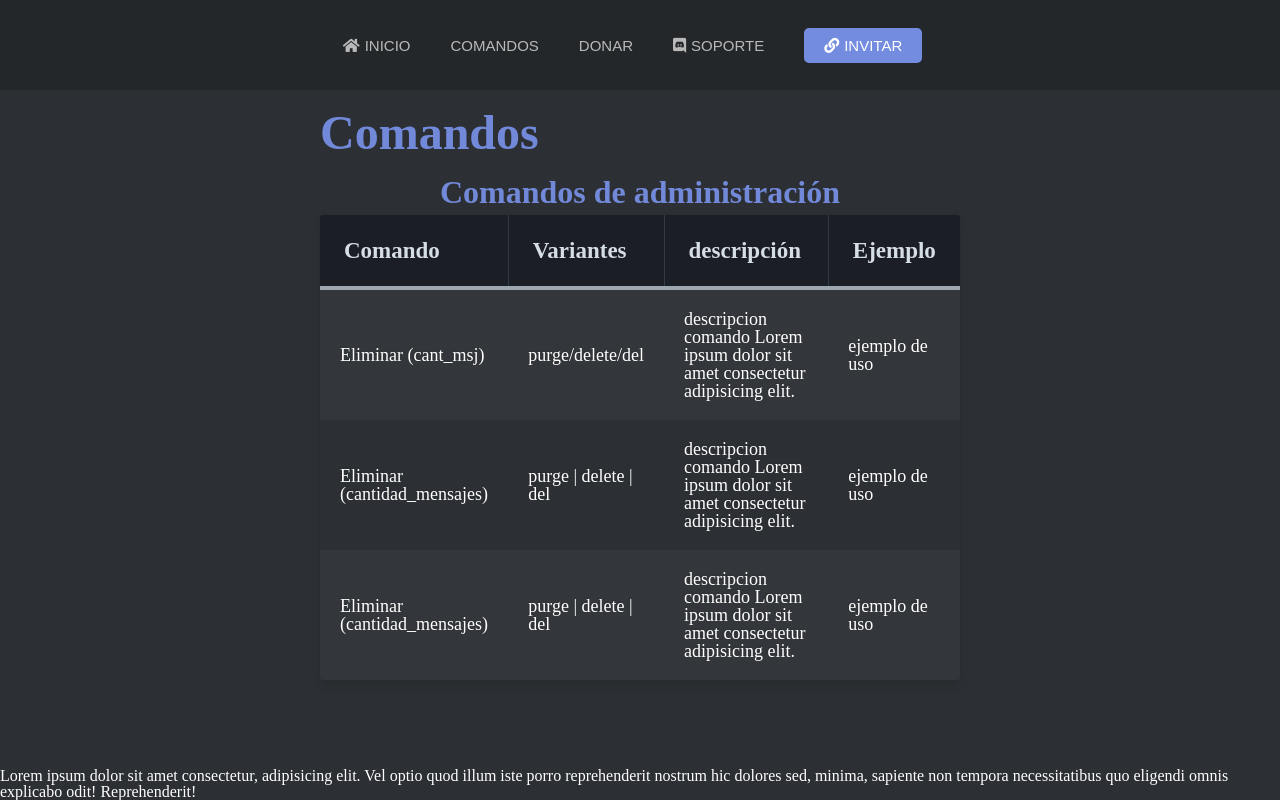
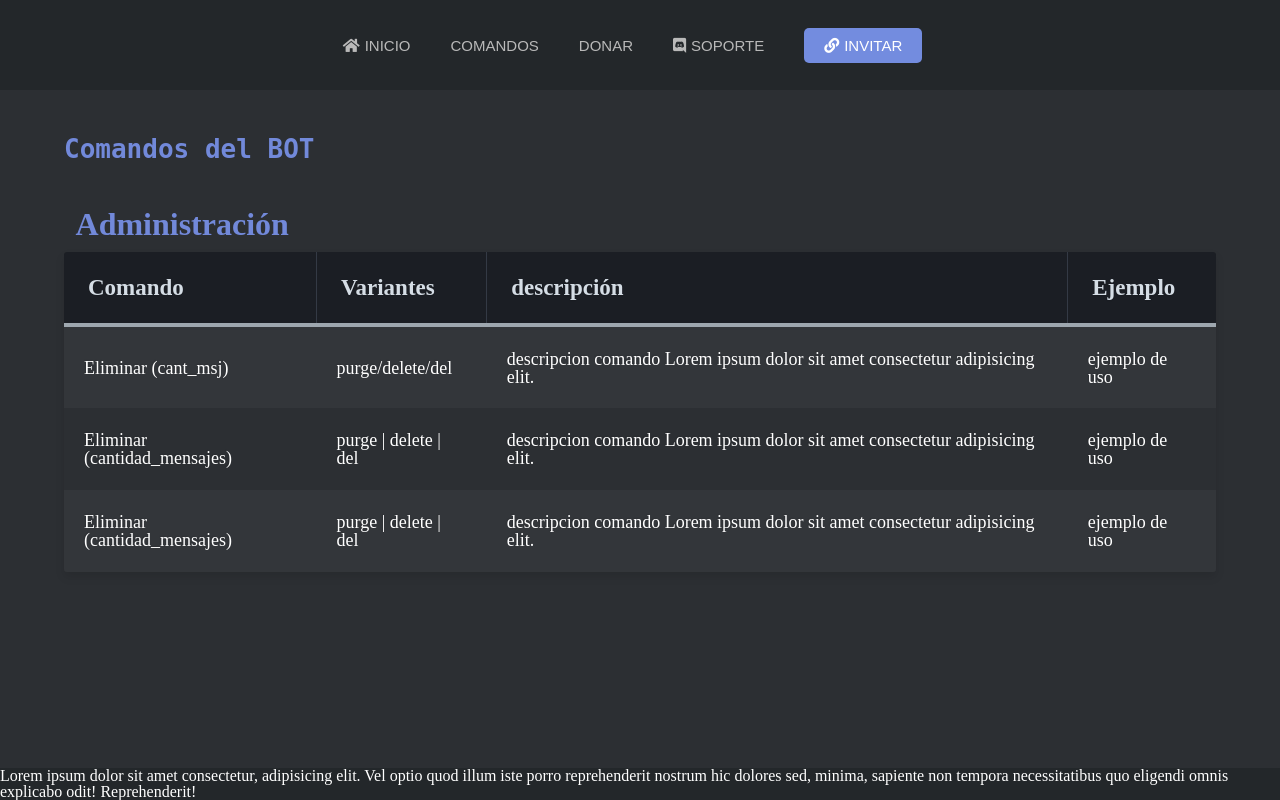
Before and after one commit to NozzOne/ruka-discord-web, a Django app: page /comandos in a window 1280 px wide. Run offline with Django 3.2, Linux system fonts and the light colour scheme; some web fonts are replaced.

Commit message:
typing demo y titulos usandolo

```diff
--- a/ruka_web/core/static/core/css/estilos.css
+++ b/ruka_web/core/static/core/css/estilos.css
@@ -14,6 +14,7 @@ header{
 }
 footer{
     flex: 0 0 auto;
+    background-color: #23272a;
 }
 .main{
     background-color: #2c2f33;
@@ -74,8 +75,9 @@ h1{
   font-size: 3rem;
   font-family: 'roboto';
   color: #7289da;
-  margin: 3%;
+  margin: 4%;
   margin-left: 0%;
+  margin-right: 0%;
   text-align: left;
 }
 h2{
@@ -85,9 +87,9 @@ h2{
   color: #7289da;
   margin: 1%;
 }
-.contenedor {
+.contenedor{
   margin: auto;
-  width: 50%;
+  width: 90%;
 }
 
 
@@ -216,3 +218,27 @@ div.table-title {
    text-align: right;
  }
 /* fin weas pa la tabla*/
+
+/*weas typing*/
+.typing-demo {
+  width: 22ch;
+  animation: typing 2s steps(22), blink .5s step-end infinite alternate;
+  white-space: nowrap;
+  overflow: hidden;
+  border-right: 3px solid;
+  font-family: monospace;
+  font-size: 2em;
+}
+
+@keyframes typing {
+  from {
+    width: 0
+  }
+}
+
+@keyframes blink {
+  50% {
+    border-color: transparent
+  }
+}
+/*fin weas typing*/
--- a/ruka_web/core/templates/core/comandos.html
+++ b/ruka_web/core/templates/core/comandos.html
@@ -2,12 +2,17 @@
 <html lang="en">
 
 <head>
-    <!-- {% load static %} -->
+    <!--{% load static %}-->
     <meta charset="UTF-8">
     <meta http-equiv="X-UA-Compatible" content="IE=edge">
     <meta name="viewport" content="width=device-width, initial-scale=1.0">
-    <!-- <link rel="stylesheet" href="{% static 'core/css/reset.css' %}">
-    <link rel="stylesheet" href="{% static 'core/css/estilos.css' %}"> -->
+    <!--<link rel="stylesheet" href="{% static 'core/css/reset.css' %}">
+    <link rel="stylesheet" href="{% static 'core/css/estilos.css' %}">
+    <link rel="stylesheet" href="{% static 'core/css/awesome/roboto.css' %}">
+    <link rel="stylesheet" href="{% static 'core/css/awesome/all.min.css' %}">-->
+
+
+
     <link rel="stylesheet" href="../../static/core/css/reset.css">
     <link rel="stylesheet" href="../../static/core/css/estilos.css">
     <link rel="stylesheet" href="../../static/core/css/awesome/roboto.css">
@@ -21,9 +26,9 @@
     {% include './partials/_nav.html' %}
 
     <section class="main">
-        <div class="center contenedor">
-            <h1>Comandos</h1>
-            <h2>Comandos de administración</h2>
+        <div class="contenedor">
+            <h1 class="typing-demo">Comandos del BOT</h1>
+            <h2>Administración</h2>
             <table class="table-fill">
                 <thead>
                     <tr>
--- a/ruka_web/core/templates/core/partials/_footer.html
+++ b/ruka_web/core/templates/core/partials/_footer.html
@@ -1,3 +1,3 @@
-<footer class="fondo-negro">
+<footer>
     <p>Lorem ipsum dolor sit amet consectetur, adipisicing elit. Vel optio quod illum iste porro reprehenderit nostrum hic dolores sed, minima, sapiente non tempora necessitatibus quo eligendi omnis explicabo odit! Reprehenderit!</p>
 </footer>
```
Also changed, not shown: ruka_web/core/templates/core/home.html (+14 -4 lines).
